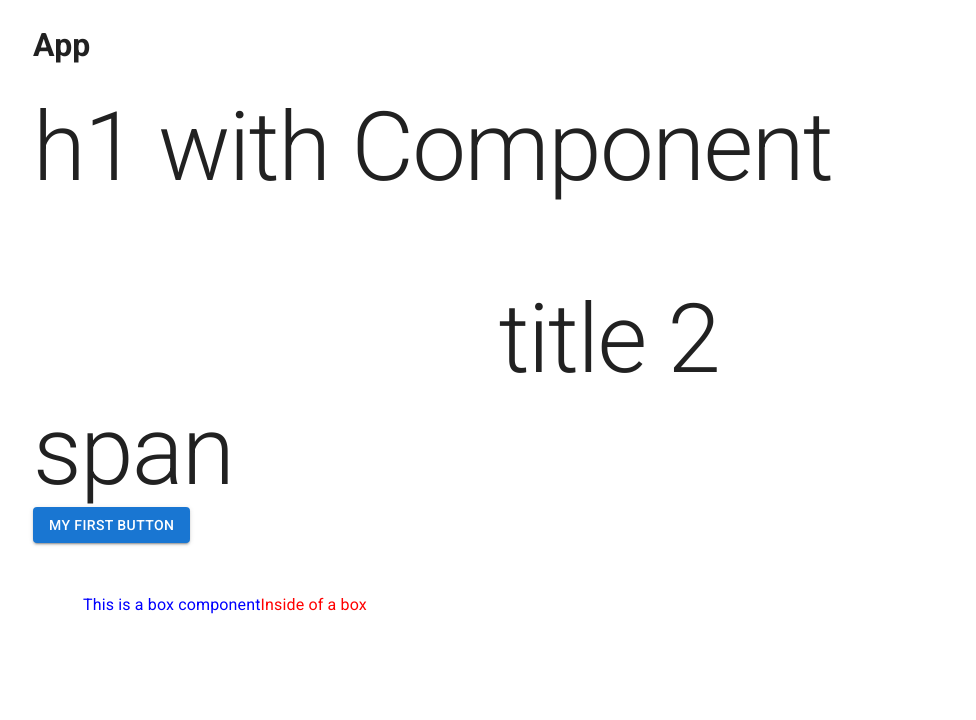
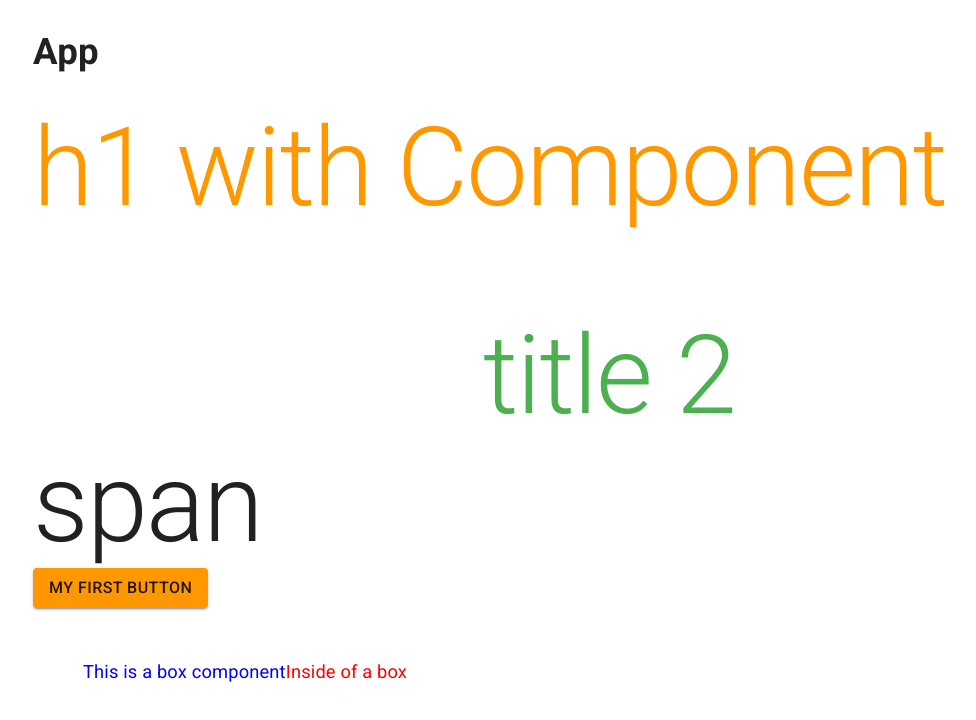
Before and after one commit to EmmanuelORivera/material-ui-react, a React (Vite) app: page / in a window 1280 px wide. Shown: the top 720 px of the page, without its empty margins (31-1007 px from the left). Built offline with nearby package versions, Linux system fonts and the light colour scheme.

Commit message:
feat: example of a theme

```diff
--- a/src/App.tsx
+++ b/src/App.tsx
@@ -1,12 +1,19 @@
 import { Box, Button, Container, Typography } from '@mui/material'
-import { blue, red } from '@mui/material/colors'
 
 const App = () => {
   return (
     <Container>
       <h1>App</h1>
-      <Typography variant="h1">h1 with Component</Typography>
-      <Typography mt={10} variant="h1" component="h2" textAlign="center">
+      <Typography variant="h1" color="primary">
+        h1 with Component
+      </Typography>
+      <Typography
+        mt={10}
+        variant="h1"
+        component="h2"
+        color="secondary"
+        textAlign="center"
+      >
         title 2
       </Typography>
       <Typography variant="h1" component="span">
--- a/src/main.tsx
+++ b/src/main.tsx
@@ -1,6 +1,7 @@
 import React from 'react'
 import ReactDOM from 'react-dom/client'
-import { CssBaseline } from '@mui/material'
+import { CssBaseline, ThemeProvider } from '@mui/material'
+import muiTheme from './muiTheme'
 import '@fontsource/roboto/300.css'
 import '@fontsource/roboto/400.css'
 import '@fontsource/roboto/500.css'
@@ -10,7 +11,9 @@ import App from './App'
 
 ReactDOM.createRoot(document.getElementById('root')!).render(
   <React.StrictMode>
-    <CssBaseline />
-    <App />
+    <ThemeProvider theme={muiTheme}>
+      <CssBaseline />
+      <App />
+    </ThemeProvider>
   </React.StrictMode>
 )
--- /dev/null
+++ b/src/muiTheme.tsx
@@ -0,0 +1,18 @@
+import { createTheme } from '@mui/material'
+import { green, orange } from '@mui/material/colors'
+
+const theme = createTheme({
+  palette: {
+    primary: {
+      main: orange[500],
+    },
+    secondary: {
+      main: green[500],
+    },
+  },
+  typography: {
+    fontSize: 16,
+  },
+})
+
+export default theme
```
